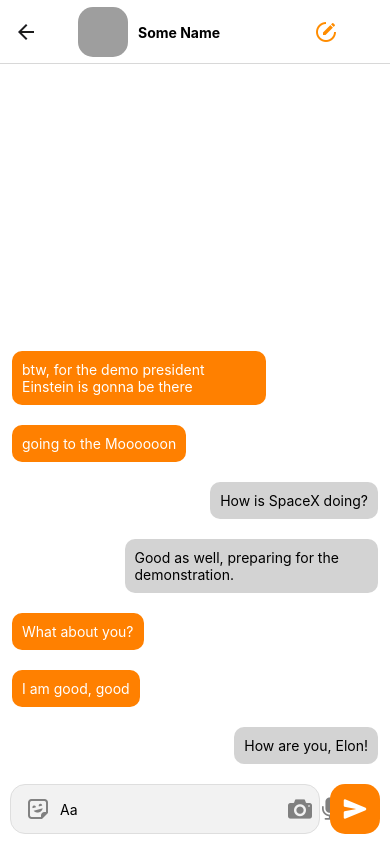
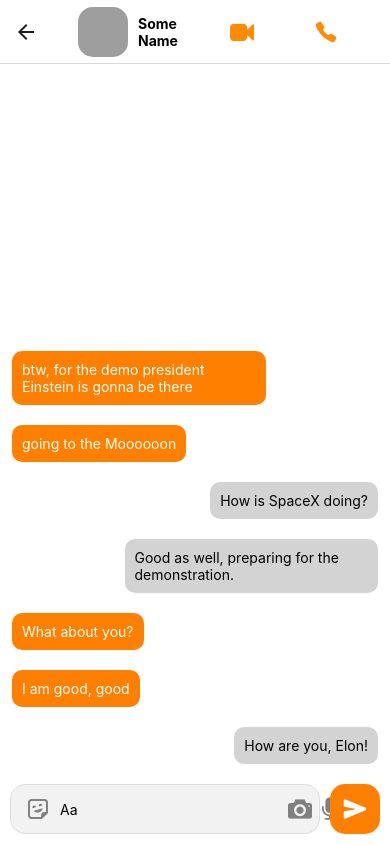
Before and after one commit to asifur99/Real-Time-Chat-App, a React Native app in the folder app/: screen / in a window 390 px wide. Both pictures are taken after a click on the element 195 px from the left and 101 px from the top of the page. Built offline with nearby package versions, Linux system fonts and the light colour scheme; grey boxes are pictures that could not be loaded; what expo-linking would draw is missing.

Commit message:
Fronted Completed

```diff
--- a/app/navigation/index.tsx
+++ b/app/navigation/index.tsx
@@ -15,7 +15,7 @@ import LinkingConfiguration from './LinkingConfiguration';
 import HomeScreen from '../screens/HomeScreen';
 import ChatRoomScreen from '../screens/ChatRoomScreen';
 import { ColorSchemeName, View, Image, Text, useWindowDimensions } from 'react-native';
-import { MaterialCommunityIcons } from '@expo/vector-icons';
+import { FontAwesome, Ionicons, MaterialCommunityIcons } from '@expo/vector-icons';
 /*---------------------------------------------------------------------------------------*/
 
 
@@ -98,7 +98,8 @@ const ChatHeader = (props) => {
         style={{ width: 50, height: 50, borderRadius: 15 }}
       />
       <Text style={{flex: 1, marginLeft:10, fontWeight: 'bold'}}>{ props.children }</Text>
-      <MaterialCommunityIcons name="circle-edit-outline" size={24} color="darkorange" style={{marginHorizontal: 30}} />
+      <FontAwesome name="video-camera" size={24} color="black" color="darkorange" style={{marginHorizontal: 30}} />
+      <Ionicons name="call-sharp" size={24} color="darkorange" style={{marginHorizontal: 30}} />
     </View>
   )
 }
```
